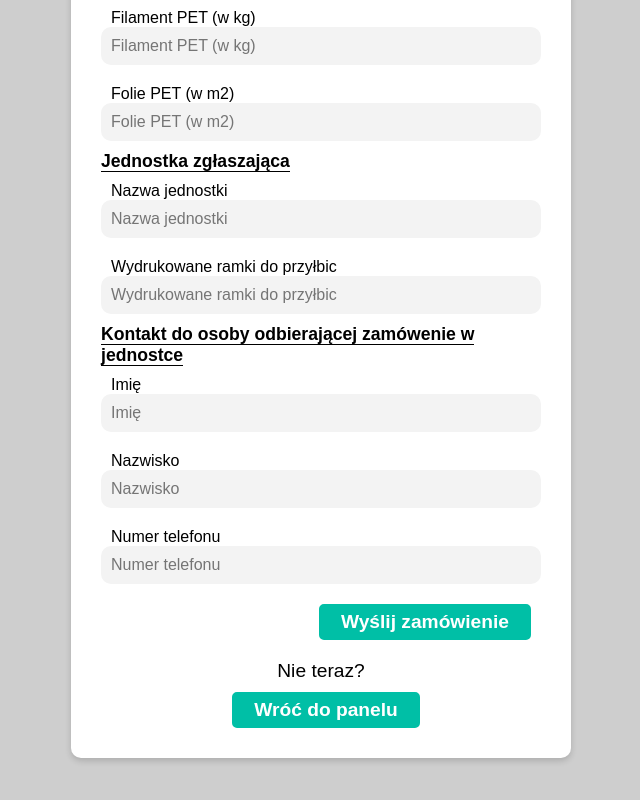
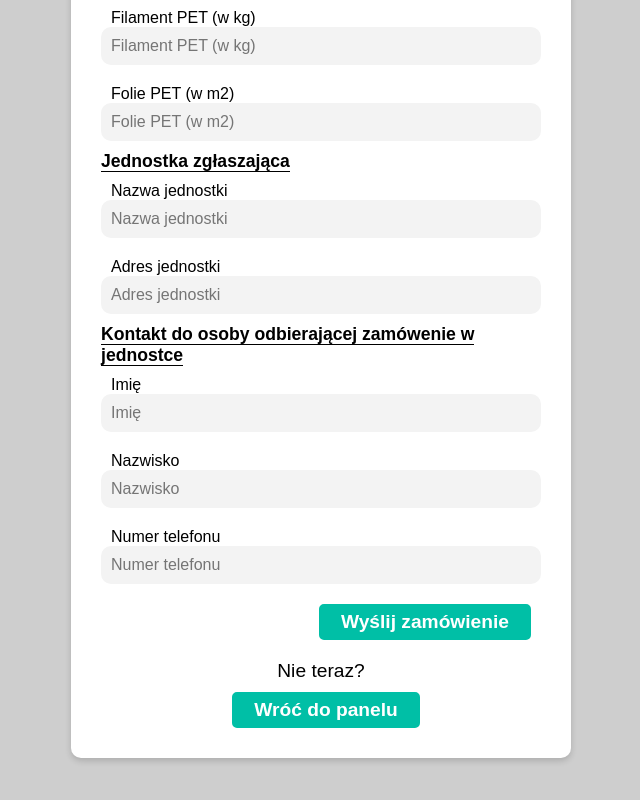
Before and after one commit to KonradWrbl/Mask-App-Frontend, a React (Create React App) app: page /order in a window 1280 px wide. Shown: the part 655-1455 px from the top of the page, without its empty margins (319-959 px from the left). Built offline with nearby package versions, Linux system fonts and the light colour scheme; sample sign-in values are in the browser's storage.

Commit message:
order-form-fixed

```diff
--- a/src/forms/orderForm/OrderForm.js
+++ b/src/forms/orderForm/OrderForm.js
@@ -66,7 +66,7 @@ let OrderForm = props => {
             <Field name='PETFoil' type='number' component={RenderField} label='Folie PET (w m2)' />
             <StyledSpan>Jednostka zgłaszająca</StyledSpan>
             <Field name='unitName' type='text' component={RenderField} label='Nazwa jednostki' />
-            <Field name='unitAdress' type='number' component={RenderField} label='Wydrukowane ramki do przyłbic' />
+            <Field name='unitAdress' type='text' component={RenderField} label='Adres jednostki' />
             <StyledSpan>Kontakt do osoby odbierającej zamówenie w jednostce</StyledSpan>
             <Field name='contactName' type='text' component={RenderField} label='Imię' />
             <Field name='contactSurname' type='text' component={RenderField} label='Nazwisko' />
```
